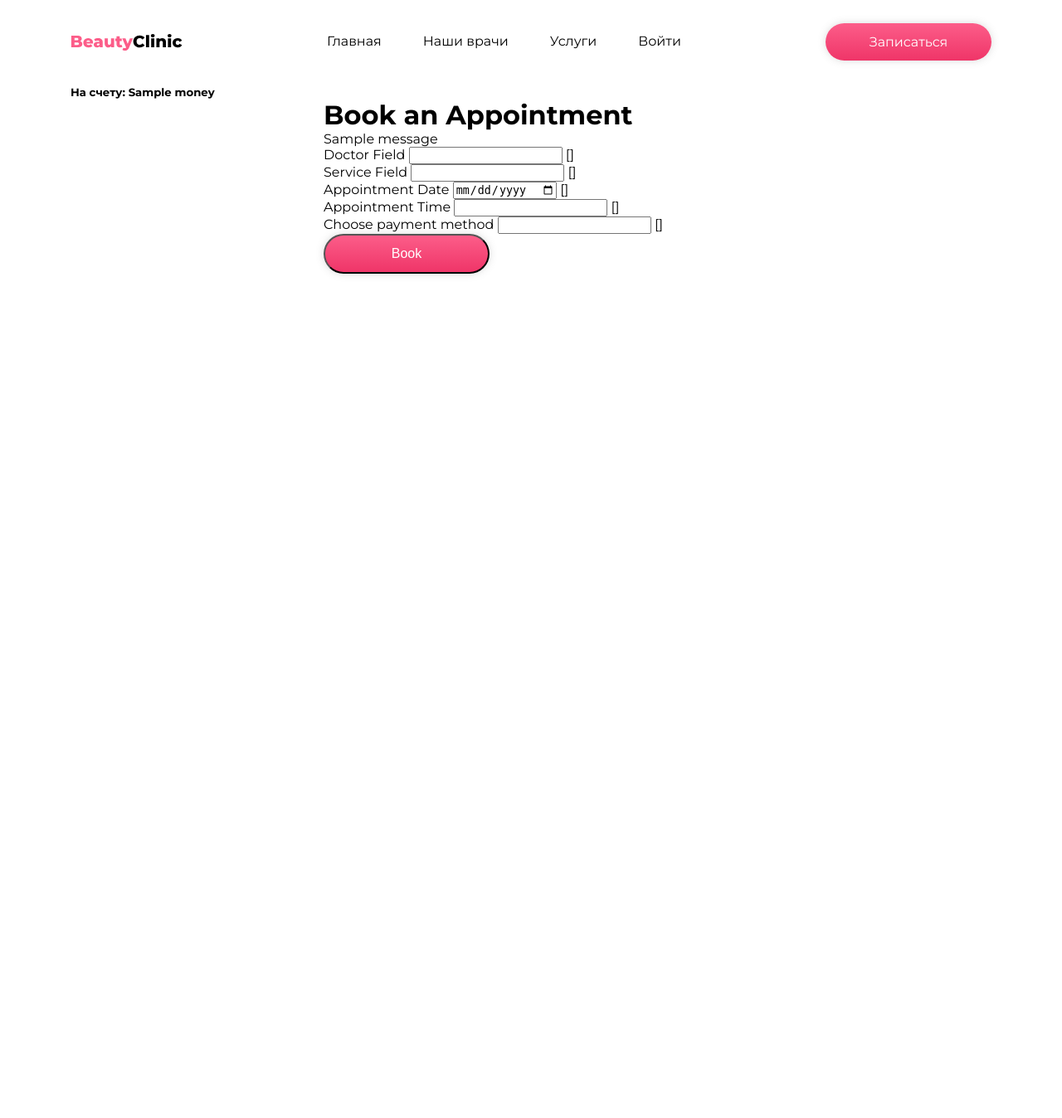
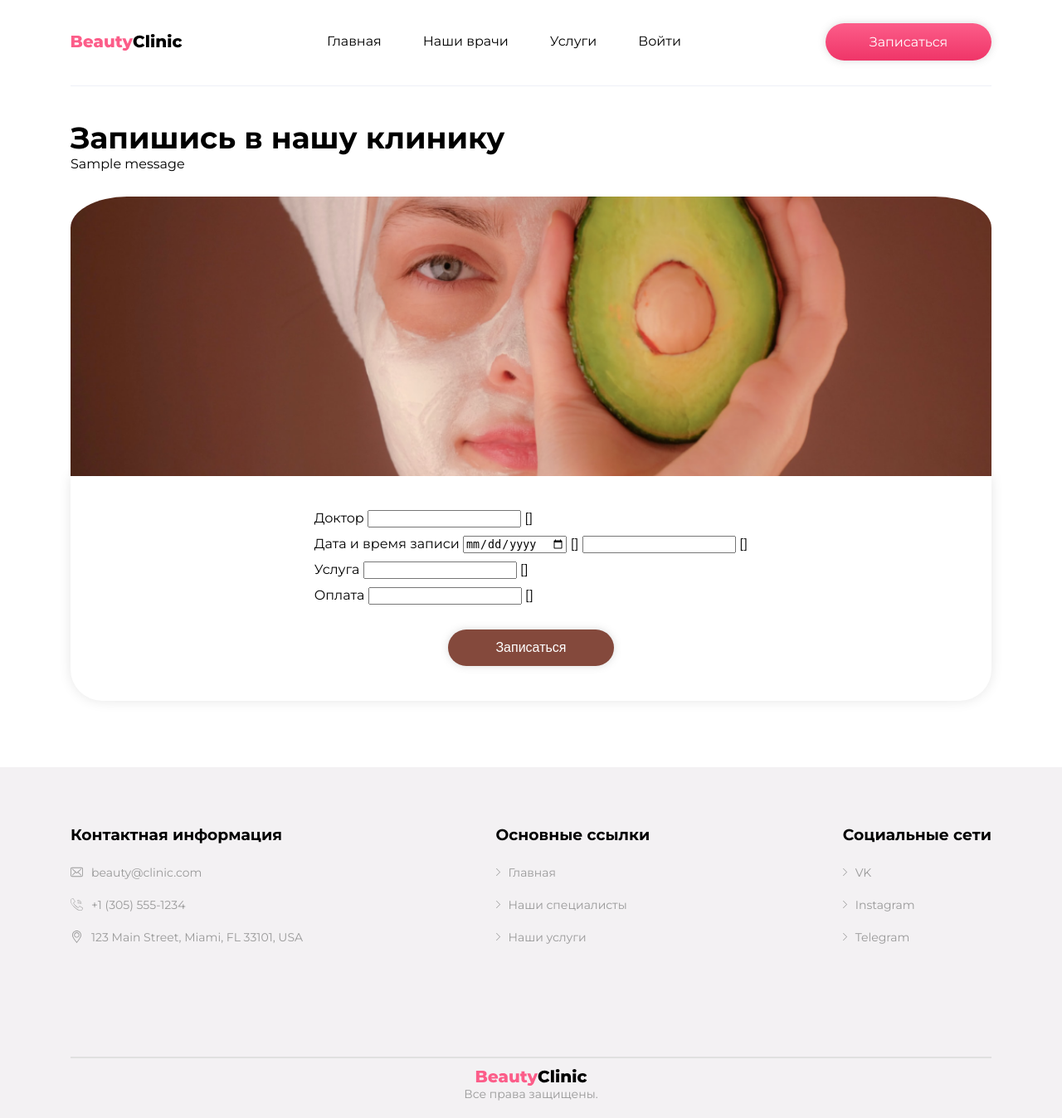
Before and after one commit to blinmakersha/beauty_salon, a Django app: template beauty_salon/templates/pages/booking.html in a window 1280 px wide. Shown: the whole page at 83% size. Before the commit the page ends 332 px from the top, so only its background shows below. Run offline with Django 3.2, Linux system fonts and the light colour scheme; the template is opened without the code that fills it: most values are stand-ins (such as "Sample title", 1, 10 or a date in 2020); one stand-in notice (Sample message) is shown; form fields are guessed from the names that the template uses.

Commit message:
Fixing bugs.

```diff
--- a/beauty_salon/beauty_salon_app/forms.py
+++ b/beauty_salon/beauty_salon_app/forms.py
@@ -97,9 +97,9 @@ class AppointmentForm(forms.Form):   # book an appointment
     def validate_appointment(self, doc_id, beginning, time_of_ending) -> bool:
         doctors_app = Appointment.objects.all().filter(doctor__id=doc_id)
         for appointment in doctors_app:
-            print(f'appointment.time_of_beginning: {appointment.time_of_beginning},   \
+            print(f'appointment.time_of_beginning: {appointment.time_of_beginning.replace(tzinfo=pytz.utc)},   \
                     appointment.time_of_ending: {appointment.time_of_ending}   \
-                    beginning: {beginning} time_of_ending: {time_of_ending}')
+                    beginning: {beginning.replace(tzinfo=pytz.utc)} time_of_ending: {time_of_ending}')
             if appointment.time_of_beginning < beginning.replace(tzinfo=pytz.utc) < appointment.time_of_ending:
                 self.add_error(
                     'appointment', 'Текущее время уже занято, выберите другое.')
--- a/beauty_salon/templates/pages/booking.html
+++ b/beauty_salon/templates/pages/booking.html
@@ -1,5 +1,5 @@
 {% extends 'main.html' %} {% load static %} {% block content %}
-<div class="container">
+{% comment %} <div class="container">
 	<h5>На счету: {{ client.money }}</h5>
     <!-- Page Heading -->
     <div class="container" style="width:500px;">
@@ -66,28 +66,152 @@
     </div>
     <!-- /.container-fluid -->
 </div>
+{% endblock %} {% endcomment %}
+
+<html lang="en">
+
+<head>
+    <meta charset="UTF-8">
+    <meta http-equiv="X-UA-Compatible" content="IE=edge">
+    <meta name="viewport" content="width=device-width, initial-scale=1.0">
+    <title>Beauty Salon</title>
+    <!-- Boxicons CSS -->
+    <link href='https://unpkg.com/boxicons@2.1.4/css/boxicons.min.css'>
+    <!-- Link To Css -->
+    <link rel="stylesheet" href="./<!DOCTYPE html">
+<html lang=" en">
+
+    <head>
+        <meta charset="UTF-8">
+        <meta http-equiv="X-UA-Compatible" content="IE=edge">
+        <meta name="viewport" content="width=device-width, initial-scale=1.0">
+        <title>Beauty Salon</title>
+        <!-- Boxicons CSS -->
+        <link href='https://unpkg.com/boxicons@2.1.4/css/boxicons.min.css'>
+        <!-- Link To Css -->
+        <link rel="stylesheet" href="{% static '/booking.css' %}">
+    </head>
+
+<body>
+    <!-- Booking Start -->
+    <section class="booking container">
+        <div class="booking__form-wrap">
+            <h2 class="booking__text">Запишись в нашу клинику</h2>
+            <!-- Messages -->
+                {% if messages %}
+                    {% for message in messages %}
+                        <div class="alert alert-{{ message.tags }}">
+                            {{ message }}
+                        </div>
+                    {% endfor %}
+                {% endif %}
+            <!-- End Messages -->
+            <div class="booking__form">
+                <div class="booking__img"><img src="/static/assets/unsplash_3R50kTNBKiE.png" alt=""></div>
+                <form method="post">
+                    {% csrf_token %}
+                    <div class="booking-wrap">
+                        <div class="booking__item">
+                            <label for="input-first-name">
+                                Доктор
+                            </label>
+                            {{ app_form.doctor }}
+                            {{ app_form.doctor.errors }}
+                        </div>
+                        <div class="booking__item">
+                            <label for="input-first-name">
+                                Дата и время записи
+                            </label>
+                            {{ app_form.app_date }}
+                            {{ app_form.app_date.errors }}
+                            {{ app_form.app_time }}
+                            {{ app_form.app_time.errors }}
+                        </div>
+                        <div class="booking__item">
+                            <label for="input-first-name">
+                                Услуга
+                            </label>
+                            {{ app_form.service }}
+                            {{ app_form.service.errors }}
+                        </div>
+                        <div class="booking__item">
+                            <label for="input-first-name">
+                                Оплата
+                            </label>
+                            {{ app_form.status_payment }}
+                            {{ app_form.app_time.errors }}
+                        </div>
+                    </div>
+                    <div class="btn-wrap"><input type="submit" value="Записаться" class="btn__book" />
+                    </div>
+                </form>
+            </div>
+        </div>
+    </section>
+    <!-- Registration End -->
+    <!-- Footer Start -->
+		<footer class="footer">
+			<div class="container container_footer">
+				<div class="footer-wrap">
+					<div class="footer__item">
+						<h3 class="footer__title">Контактная информация</h3>
+						<ul class="footer__list footer__list_contact">
+							<li>
+								<img src="/static/assets/email.svg" alt="" />
+								<a href="mailto:beauty@clinic.com">beauty@clinic.com</a>
+							</li>
+							<li>
+								<img src="/static/assets/call.svg" alt="" />
+								<a href="tel:+13055551234">+1 (305) 555-1234</a>
+							</li>
+							<li>
+								<img src="/static/assets/placeholder.svg" alt="" />
+								<a href="https://goo.gl/maps/CCEo343jVtv7khq97"
+									>123 Main Street, Miami, FL 33101, USA</a
+								>
+							</li>
+						</ul>
+					</div>
+					<div class="footer__item">
+						<h3 class="footer__title">Основные ссылки</h3>
+						<ul class="footer__list footer__list_contact_arrow">
+							<li>
+								<a href="{% url 'home' %}">Главная</a>
+							</li>
+							<li>
+								<a href="{% url 'doctors' %}">Наши специалисты</a>
+							</li>
+							<li>
+								<a href="{% url 'services' %}">Наши услуги</a>
+							</li>
+						</ul>
+					</div>
+					<div class="footer__item">
+						<h3 class="footer__title">Социальные сети</h3>
+						<ul class="footer__list footer__list_contact_arrow">
+							<li>
+								<a href="https://vk.com">VK</a>
+							</li>
+							<li>
+								<a href="https://instagram.com">Instagram</a>
+							</li>
+							<li>
+								<a href="https://t.me">Telegram</a>
+							</li>
+						</ul>
+					</div>
+				</div>
+				<div class="footer__line"></div>
+				<a href="" class="footer__logo">
+					<img src="/static/assets/logo.svg" alt="Beauty Salon" />
+				</a>
+				<p class="footer__text">Все права защищены.</p>
+			</div>
+		</footer>
+		<!-- Footet End -->
+
+    <script src="./Home.js"></script>
+</body>
 {% endblock %}
 
-
-
-
-
-
-
-
-
-
-
-
-
-{% comment %} {% if enough_money %}
-<form action="/booking/?id={{ appointmnent.id }}" method="POST">
-	{% csrf_token %}
-	<input type="Submit" label="Записаться" />
-</form>
-{% else %}
-<h5>
-	Недостаточно средств. Вы можете пополнить счет в
-	<a href="{% url 'profile' %}">личном кабинете.</a>
-</h5>
-{% endif %} {% endcomment %}
+</html>
--- /dev/null
+++ b/beauty_salon/templates/static/booking.css
@@ -0,0 +1,201 @@
+@import url('https://fonts.googleapis.com/css2?family=Montserrat:wght@300;400;500;600;700;800;900&display=swap');
+body,
+html {
+	font-family: 'Montserrat', sans-serif;
+	list-style: none;
+	text-decoration: none;
+	font-size: 16px;
+	margin: 0;
+	padding: 0;
+}
+* {
+	box-sizing: border-box;
+}
+ul,
+li {
+	display: block;
+	padding: 0;
+	margin: 0;
+}
+h1,
+h2,
+h3,
+h4,
+h5,
+h6 {
+	font-weight: 700;
+	padding: 0;
+	margin: 0;
+}
+h2 {
+	font-size: 36px;
+}
+p {
+	margin: 0;
+	padding: 0;
+}
+a {
+	text-decoration: none;
+	color: #ffffff;
+}
+.container {
+	width: 1110px;
+	margin: 0 auto;
+}
+section {
+	padding-top: 40px;
+}
+.btn {
+	padding: 13px 0px;
+	background: linear-gradient(180deg, #fc5d89 0%, #ef3568 100%);
+	box-shadow: 0px 0px 10px rgba(111, 111, 111, 0.25);
+	border-radius: 30px;
+	font-size: 16px;
+	color: #fff;
+	width: 200px;
+	text-align: center;
+	display: block;
+}
+.btn:hover {
+	background: linear-gradient(180deg, #fa4e7f 0%, #f2245b 100%);
+}
+/* Header */
+.nav-wrap {
+	width: 100%;
+	background-color: #fff;
+}
+.menu {
+	display: flex;
+	justify-content: space-between;
+	background-color: #fff;
+	text-align: center;
+	align-items: center;
+	width: 1110px;
+	margin: 0 auto;
+	border-bottom: 1px solid #eef0f7;
+}
+.menu__navbar {
+	display: flex;
+}
+.menu__item {
+	font-size: 16px;
+	color: #000000;
+	padding: 40px 25px;
+	display: block;
+	border-bottom: 2px solid rgba(255, 255, 255, 0);
+}
+.menu__item:hover {
+	border-bottom: 2px solid #fc5d89;
+}
+/* Booking */
+.booking__img img {
+    padding-top: 30px;
+	border-radius: 68px 68px 0px 0px;
+    width: 100%;
+}
+.btn__book {
+	padding: 13px 0px;
+	background: #84493c;
+	box-shadow: 0px 0px 10px rgba(111, 111, 111, 0.25);
+	border-radius: 30px;
+	font-size: 16px;
+	color: #fff;
+	width: 200px;
+	text-align: center;
+	display: block;
+	border: none;
+}
+.btn__book:hover {
+	background: #a86353;
+}
+.booking-wrap{
+    display: grid;
+    gap: 10px;
+}
+.booking__form form {
+	padding: 40px 0px 40px 0px;
+	display: grid;
+    justify-content: center;
+    gap: 10px;
+	width: 100%;
+	height: 271px;
+	border-radius: 0px 0px 38px 38px;
+	box-shadow: 0px 0px 15px rgba(0, 0, 0, 0.1);
+    align-content: center;
+}
+.btn-wrap {
+    padding-top: 20px;
+}
+.btn__book {
+	margin: 0 auto;
+	bottom: 40px;
+}
+/* Footer */
+.footer {
+    margin-top: 80px;
+	background: #f3f1f3;
+}
+.footer-wrap {
+	display: flex;
+	justify-content: space-between;
+}
+.container_footer {
+	padding-top: 70px;
+	padding-bottom: 20px;
+}
+.footer__item {
+	padding-bottom: 114px;
+}
+.footer__title {
+	padding-bottom: 25px;
+}
+.footer__list_contact li {
+	margin-bottom: 21px;
+	color: #999999;
+	font-size: 14px;
+}
+.footer__list li {
+	margin-bottom: 21px;
+	color: #999999;
+	font-size: 14px;
+}
+.footer__line {
+	border: 1px solid #e0e0e0;
+}
+.footer__logo img {
+	display: block;
+	margin: 0 auto;
+	padding-top: 12px;
+}
+.footer__text {
+	display: flex;
+	justify-content: center;
+	font-size: 14px;
+	color: #999999;
+}
+.footer__list_contact_arrow li::before {
+	content: '';
+	background: url('/static/assets/arrow-footer.svg') no-repeat center center;
+	width: 5px;
+	height: 9px;
+	margin-right: 10px;
+	display: block;
+}
+.footer__list a:hover {
+	color: #3d3d3d;
+}
+.footer__list li {
+	margin-bottom: 21px;
+	font-size: 14px;
+	display: flex;
+	align-items: center;
+}
+.footer__list a {
+	color: #999;
+	display: flex;
+	transition: all 0.5s;
+}
+.footer__list_contact li {
+	display: flex;
+	gap: 10px;
+}
```
Also changed, not shown: beauty_salon/templates/static/assets/unsplash_3R50kTNBKiE.png (added).
